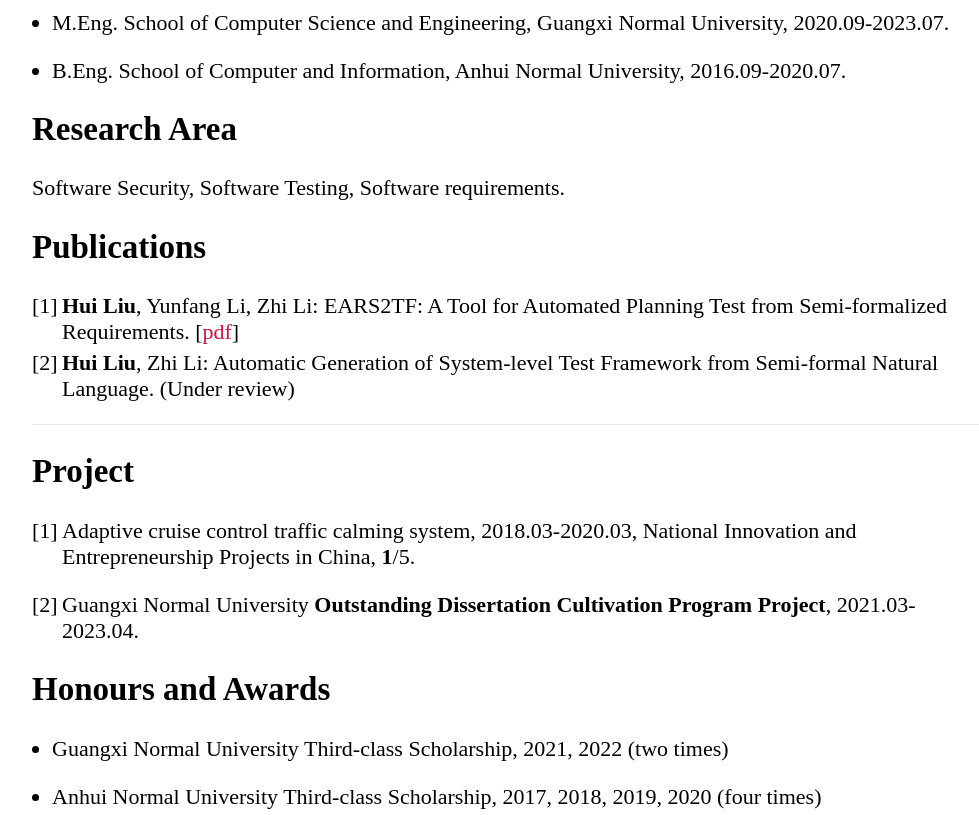
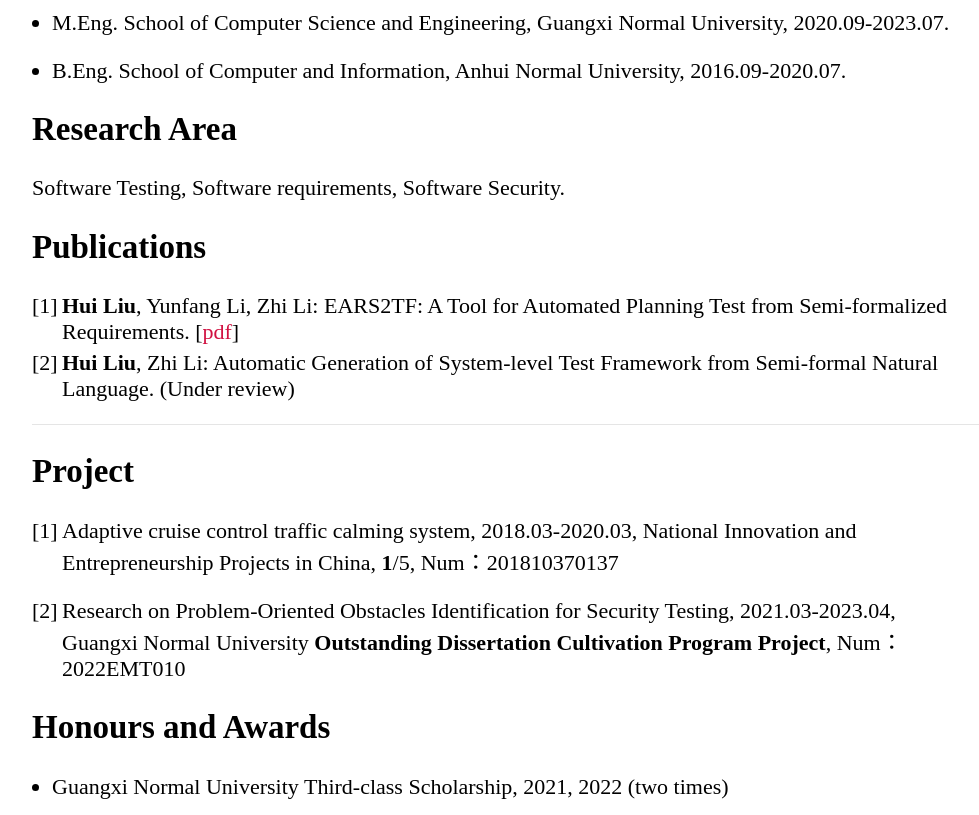
Before and after one commit to aloeordown/huiliu, a Jekyll site: the page built from index.md, in a window 1280 px wide and 900 px high, scrolled down 254 px, cut to the strip 85-900 px from the top of the window. Shown: the whole strip, without its empty margins (133-1112 px from the left). Built offline with Jekyll 4.4.1, drawn with Linux system fonts in a browser that asks for light colours; our own code applies the rules of GitHub Pages for plain Markdown files.

Commit message:
Update index.md

```diff
--- a/index.md
+++ b/index.md
@@ -16,7 +16,7 @@ Hi! there 👋, I am Hui Liu. I am a postgraduate student of Software Engineerin
 
 ## Research Area
 
-Software Security, Software Testing, Software requirements.
+Software Testing, Software requirements, Software Security.
 
 ## Publications
 
@@ -26,9 +26,9 @@ Software Security, Software Testing, Software requirements.
 ---
 ## Project
 
-1. Adaptive cruise control traffic calming system, 2018.03-2020.03, National Innovation and Entrepreneurship Projects in China, **1**/5.
+1. Adaptive cruise control traffic calming system, 2018.03-2020.03, National Innovation and Entrepreneurship Projects in China, **1**/5, Num：201810370137
 
-2. Guangxi Normal University **Outstanding Dissertation Cultivation Program Project**, 2021.03-2023.04.
+2. Research on Problem-Oriented Obstacles Identification for Security Testing, 2021.03-2023.04, Guangxi Normal University **Outstanding Dissertation Cultivation Program Project**, Num：2022EMT010
 
 ## Honours and Awards
 
```
